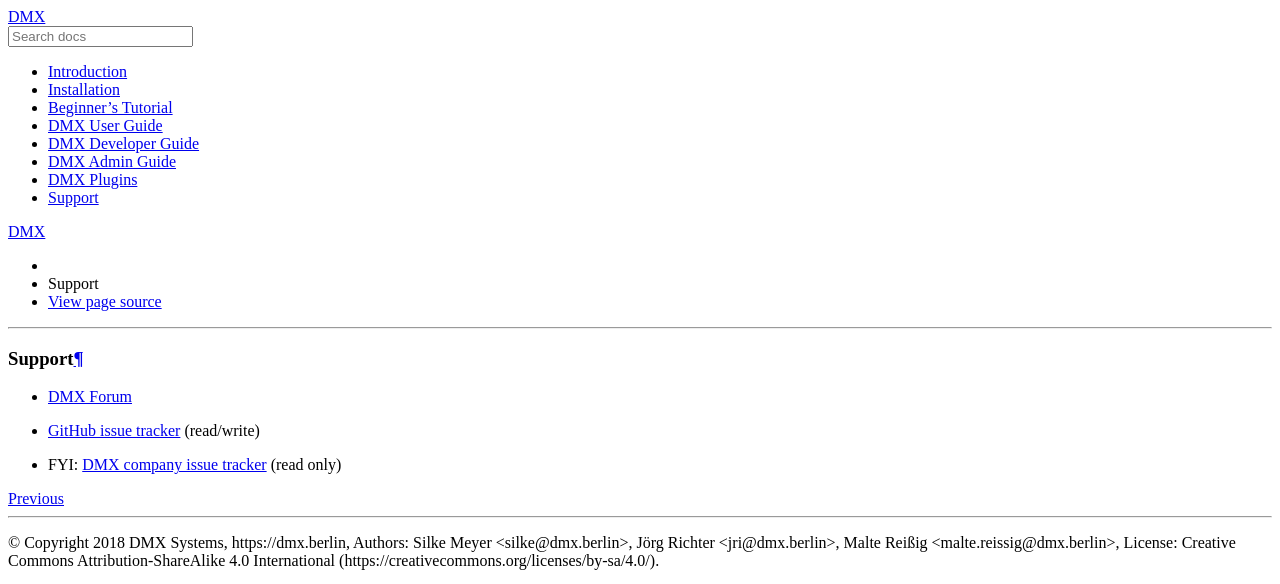
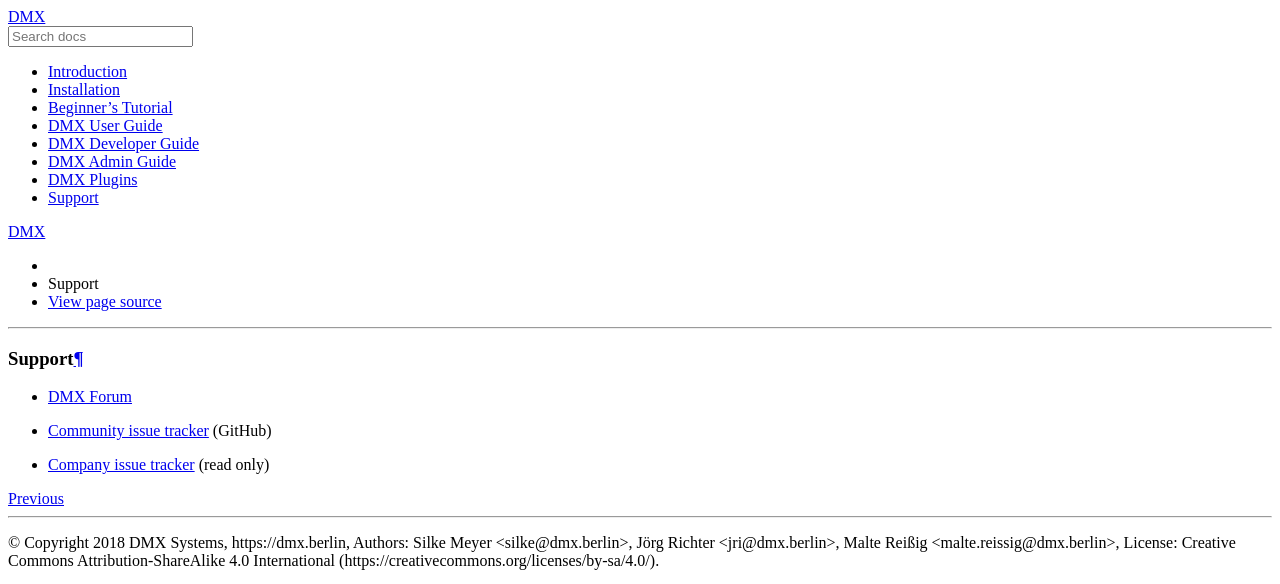
Before and after one commit to dmx-systems/dmx-documentation, a Sphinx documentation site: the page built from docs/support.rst, in a window 1280 px wide, cut to the strip 0-584 px from the top of the page. Built offline with Sphinx 7.4.7 and the Read the Docs theme 2.0.0, drawn with Linux system fonts in a browser that asks for light colours.

Commit message:
Minor change on Support page

```diff
--- a/docs/support.rst
+++ b/docs/support.rst
@@ -2,5 +2,5 @@
 =======
 
 * `DMX Forum <https://forum.dmx.systems>`_
-* `GitHub issue tracker <https://github.com/dmx-systems/dmx-platform/issues>`_ (read/write)
-* FYI: `DMX company issue tracker <https://git.dmx.systems/dmx-platform/dmx-platform/issues>`_ (read only)
+* `Community issue tracker <https://github.com/dmx-systems/dmx-platform/issues>`_ (GitHub)
+* `Company issue tracker <https://git.dmx.systems/dmx-platform/dmx-platform/issues>`_ (read only)
```
